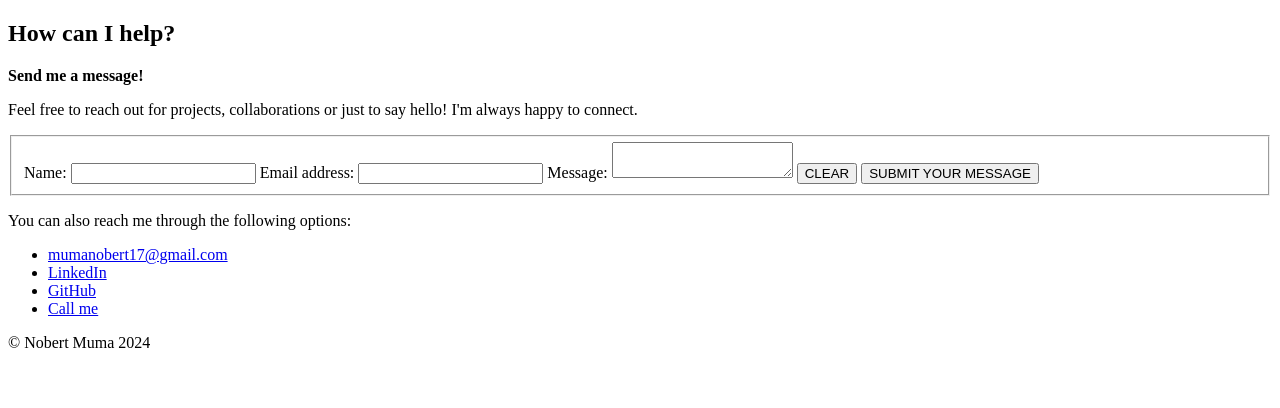
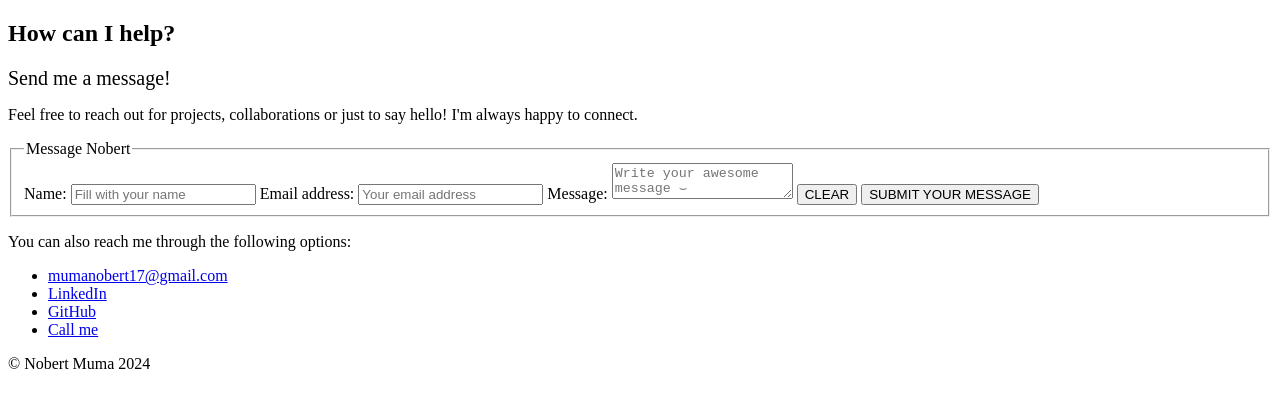
Before and after one commit to Nobert-Muma/my_website, a plain HTML site: page contact.html in a window 1280 px wide. Drawn offline with Linux system fonts and the light colour scheme.

Commit message:
Added placeholder attribute to text, email inputs and <textarea> element of my form.

```diff
--- a/contact.html
+++ b/contact.html
@@ -8,33 +8,38 @@
 </head>
 <body>
     <div class="contact">
+        <div id="contact-me">
             <h2>How can I help?</h2>
-        <strong>Send me a message!</strong>
+            <strong style="font-weight: 300;font-size: clamp(12px, 20px, 24px);">Send me a message!</strong>
             <p>Feel free to reach out for projects, collaborations or just to say hello! I'm always happy to connect.</p>
+        </div>
             <form action="#" method="#">
                 <fieldset>
+                    <legend>Message Nobert</legend>
                     <label for="name">Name:</label>
-                <input type="text" id="name" name="name" required/>
+                    <input type="text" id="name" name="name" placeholder="Fill with your name" required/>
                     <label for="email">Email address:</label>
-                <input type="email" id="email" name="email" required/>
+                    <input type="email" id="email" name="email" placeholder="Your email address" required/>
                     <label for="message">Message:</label>
-                <textarea id="message" name="message" required></textarea>
+                    <textarea id="message" name="message" required placeholder="Write your awesome message &smile;"></textarea>
                     <input type="reset" value="CLEAR"/>
                     <input type="submit" value="SUBMIT YOUR MESSAGE"/>
                 </fieldset>
             </form>
+        <div id="contact-me1">
             <p>You can also reach me through the following options:</p>
-        <ul>
+            <ul class="contact-list">
                 <li><a href="mailto:mumanobert17@gmail.com">mumanobert17@gmail.com</a></li>
                 <li><a href="https://www.linkedin.com/in/nobert-muma-46a58b312/">LinkedIn</a></li>
                 <li><a href="https://github.com/Nobert-Muma">GitHub</a></li>
                 <li><a href="tel:+254 758408965(Don't call me past 9 PM EAT)">Call me</a></li>
             </ul>
-
         </div>
-    <div id="footer-section">
+    </div>
+    <div id="footer-section2">
         <p>&copy; Nobert Muma 2024</p>
     </div>
 <script src="./script.js"></script>
+
 </body>
 </html>
```
Lines whose indentation alone changed are shown as unchanged.
